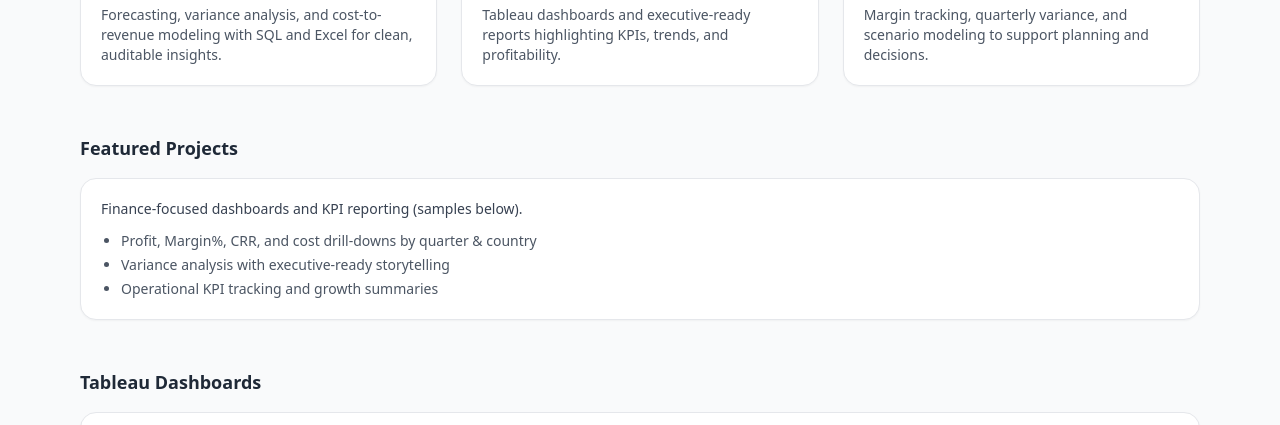
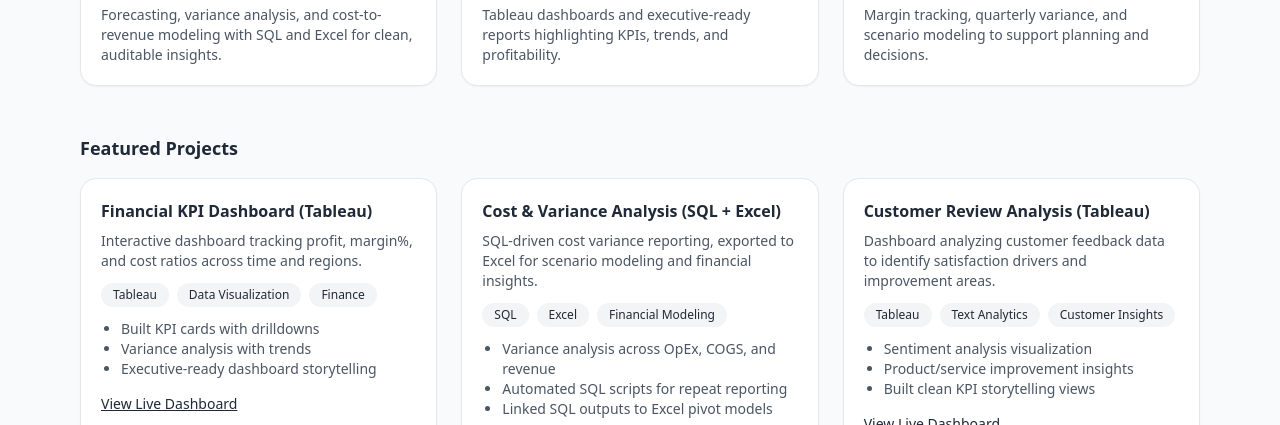
Before and after one commit to chelsiewilliamscw3-sketch/Data-analyst, a plain HTML site: page index.html in a window 1280 px wide. Shown: the part 527-952 px from the top of the page. Drawn offline with nearby package versions, Linux system fonts and the light colour scheme.

Commit message:
Update index.html

```diff
--- a/index.html
+++ b/index.html
@@ -113,15 +113,65 @@
   <!-- Featured Projects -->
 <section id="projects" class="max-w-6xl mx-auto px-4 pt-12">
   <h2 class="text-lg font-semibold mb-4">Featured Projects</h2>
-  <div class="card p-5">
-    <p class="text-sm text-gray-700">
-      Finance-focused dashboards and KPI reporting (samples below).
-    </p>
-    <ul class="mt-3 list-disc pl-5 text-sm text-gray-600 space-y-1">
-      <li>Profit, Margin%, CRR, and cost drill-downs by quarter &amp; country</li>
-      <li>Variance analysis with executive-ready storytelling</li>
-      <li>Operational KPI tracking and growth summaries</li>
-    </ul>
+  <div class="grid md:grid-cols-3 gap-6">
+
+    <!-- Project 1 -->
+    <div class="card p-5">
+      <h3 class="font-semibold text-gray-800 mb-2">Financial KPI Dashboard (Tableau)</h3>
+      <p class="text-sm text-gray-600 mb-3">
+        Interactive dashboard tracking profit, margin%, and cost ratios across time and regions.
+      </p>
+      <div class="flex flex-wrap gap-2 mb-3">
+        <span class="px-3 py-1 rounded-full bg-gray-100 text-xs">Tableau</span>
+        <span class="px-3 py-1 rounded-full bg-gray-100 text-xs">Data Visualization</span>
+        <span class="px-3 py-1 rounded-full bg-gray-100 text-xs">Finance</span>
+      </div>
+      <ul class="list-disc pl-5 text-sm text-gray-600 mb-3">
+        <li>Built KPI cards with drilldowns</li>
+        <li>Variance analysis with trends</li>
+        <li>Executive-ready dashboard storytelling</li>
+      </ul>
+      <a href="#dashboards" class="underline text-sm">View Live Dashboard</a>
+    </div>
+
+    <!-- Project 2 -->
+    <div class="card p-5">
+      <h3 class="font-semibold text-gray-800 mb-2">Cost & Variance Analysis (SQL + Excel)</h3>
+      <p class="text-sm text-gray-600 mb-3">
+        SQL-driven cost variance reporting, exported to Excel for scenario modeling and financial insights.
+      </p>
+      <div class="flex flex-wrap gap-2 mb-3">
+        <span class="px-3 py-1 rounded-full bg-gray-100 text-xs">SQL</span>
+        <span class="px-3 py-1 rounded-full bg-gray-100 text-xs">Excel</span>
+        <span class="px-3 py-1 rounded-full bg-gray-100 text-xs">Financial Modeling</span>
+      </div>
+      <ul class="list-disc pl-5 text-sm text-gray-600 mb-3">
+        <li>Variance analysis across OpEx, COGS, and revenue</li>
+        <li>Automated SQL scripts for repeat reporting</li>
+        <li>Linked SQL outputs to Excel pivot models</li>
+      </ul>
+      <a href="#sql" class="underline text-sm">See SQL Snippets</a>
+    </div>
+
+    <!-- Project 3 -->
+    <div class="card p-5">
+      <h3 class="font-semibold text-gray-800 mb-2">Customer Review Analysis (Tableau)</h3>
+      <p class="text-sm text-gray-600 mb-3">
+        Dashboard analyzing customer feedback data to identify satisfaction drivers and improvement areas.
+      </p>
+      <div class="flex flex-wrap gap-2 mb-3">
+        <span class="px-3 py-1 rounded-full bg-gray-100 text-xs">Tableau</span>
+        <span class="px-3 py-1 rounded-full bg-gray-100 text-xs">Text Analytics</span>
+        <span class="px-3 py-1 rounded-full bg-gray-100 text-xs">Customer Insights</span>
+      </div>
+      <ul class="list-disc pl-5 text-sm text-gray-600 mb-3">
+        <li>Sentiment analysis visualization</li>
+        <li>Product/service improvement insights</li>
+        <li>Built clean KPI storytelling views</li>
+      </ul>
+      <a href="#dashboards" class="underline text-sm">View Live Dashboard</a>
+    </div>
+
   </div>
 </section>
 
```
